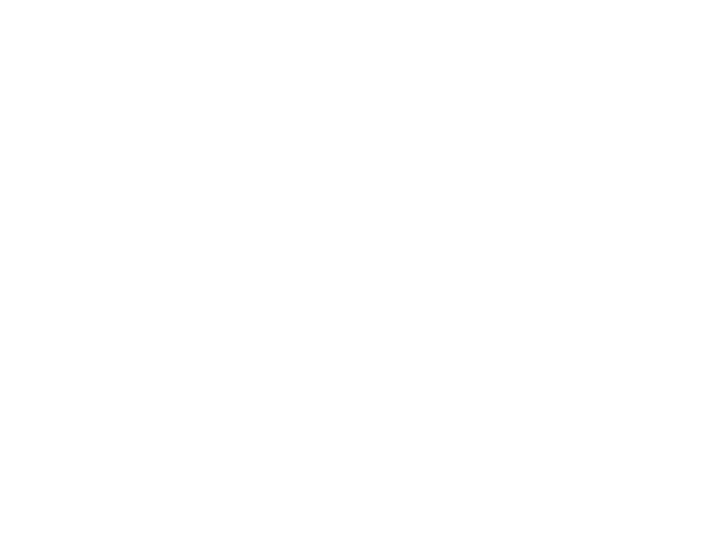
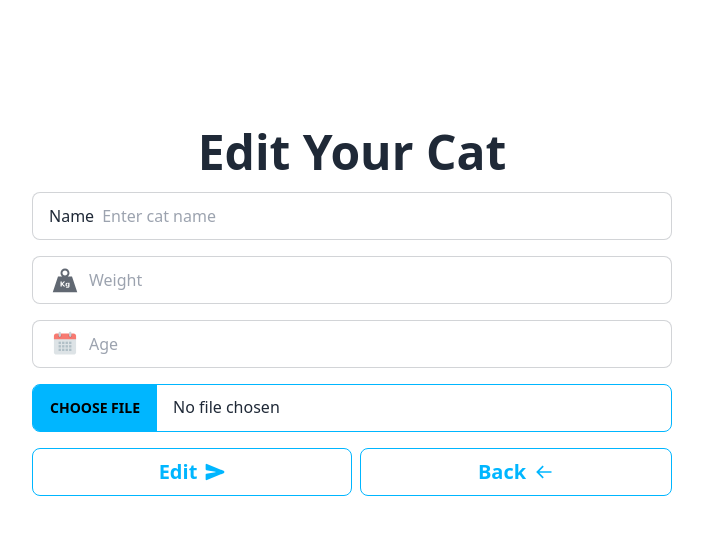
Before and after one commit to 5aledar/Cattery-saas, a React (Vite) app in the folder frontend/: page /edit/1 in a window 1280 px wide. Before the commit this address had no page. Shown: the top 534 px of the page, without its empty margins (288-991 px from the left). Built offline with nearby package versions, Linux system fonts and the light colour scheme; the HTML template or start-up script is replaced by a standard one.

Commit message:
-edit relation

```diff
--- a/frontend/src/App.jsx
+++ b/frontend/src/App.jsx
@@ -1,6 +1,6 @@
 import {  Route, Routes } from "react-router-dom";
 import {Home} from './pages/Home'
-import {Dashboard} from './pages/dashboard/dashboard'
+import {Dashboard} from './pages/dashboard/Dashboard'
 import { AddCat } from "./pages/dashboard/AddCat";
 import {EditCat} from './pages/dashboard/EditCat';
 import {ResourceCalculator} from './pages/ResourceCalculator'
@@ -11,7 +11,7 @@
       <Route path='/' element={<Home></Home>}></Route>
       <Route path='/dashboard' element={<Dashboard></Dashboard>}></Route>
       <Route path='/add' element={<AddCat></AddCat>}></Route>
-      <Route path='/edit' element={<EditCat></EditCat>}></Route>
+      <Route path='/edit/:catName' element={<EditCat></EditCat>}></Route>
       <Route path='/ResourceCalculator' element={<ResourceCalculator></ResourceCalculator>}></Route>
     </Routes>
     </>
--- a/frontend/src/componants/Table.jsx
+++ b/frontend/src/componants/Table.jsx
@@ -3,17 +3,16 @@
 import { MdEdit } from "react-icons/md";
 
 export const Table = () => {
-  const [data, setData] = useState([])
+  const [data, setData] = useState([]);
   const getCatData = async () => {
-    const res = await fetch('http://localhost:4000/cat/getAllCats')
-    const cats = await res.json()
-     setData(cats)
-  }
-
+    const res = await fetch("http://localhost:4000/cat/getAllCats");
+    const cats = await res.json();
+    setData(cats);
+  };
 
   useEffect(() => {
-    getCatData()
-  }, [])
+    getCatData();
+  }, []);
   // const data = [
   //   {
   //     id: 1,
@@ -95,7 +94,7 @@
                 </button>
               </td>
               <td className="flex gap-2 ">
-                <Link to="/edit">
+                <Link to={`/edit/${catName}`}>
                   <button className="btn btn-outline btn-warning btn-s">
                     Edit <MdEdit />
                   </button>
--- a/frontend/src/pages/dashboard/EditCat.jsx
+++ b/frontend/src/pages/dashboard/EditCat.jsx
@@ -1,24 +1,59 @@
 import React, { useState } from "react";
 import { GiWeight } from "react-icons/gi";
-import { FcCalendar } from "react-icons/fc"
+import { FcCalendar } from "react-icons/fc";
 import { IoSend } from "react-icons/io5";
 import { BiArrowBack } from "react-icons/bi";
-import { Link } from "react-router-dom";
+import { Link, useParams } from "react-router-dom";
 
 export const EditCat = () => {
+  const { catName } = useParams(); // Extract catId from route parameters
   const [name, setName] = useState("");
   const [weight, setWeight] = useState("");
   const [age, setAge] = useState("");
   const [file, setFile] = useState(null);
+  const [isLoading, setIsLoading] = useState(false);
+  const [message, setMessage] = useState("");
 
   const handleFileChange = (event) => {
     setFile(event.target.files[0]);
   };
 
+  const handleSubmit = async (event) => {
+    event.preventDefault();
+    setIsLoading(true);
+    setMessage("");
+
+    const formData = new FormData();
+    formData.append("name", name);
+    formData.append("weight", weight);
+    formData.append("age", age);
+    if (file) {
+      formData.append("file", file);
+    }
+
+    try {
+      const response = await fetch(`http://localhost:4000/cat/edit/${catName}`, {
+        method: "POST",
+        body: formData,
+      });
+
+      if (!response.ok) {
+        throw new Error("Failed to update cat");
+      }
+
+      setMessage("Cat updated successfully");
+    } catch (error) {
+      console.error("Error updating cat:", error);
+      setMessage("An error occurred while updating the cat");
+    } finally {
+      setIsLoading(false);
+    }
+  };
+
   return (
-    <>
-      <div className="w-1/2 m-auto h-full mt-32 flex flex-col gap-4">
-        <h1 className="text-5xl font-bold text-center">Your Cat is growing</h1>
+    <div className="w-1/2 m-auto h-full mt-32 flex flex-col gap-4">
+      <h1 className="text-5xl font-bold text-center">Edit Your Cat</h1>
+      <form onSubmit={handleSubmit} className="flex flex-col gap-4">
         <label className="input input-bordered flex items-center gap-2">
           Name
           <input
@@ -29,7 +64,7 @@
             onChange={(e) => setName(e.target.value)}
           />
         </label>
-        <label className="input input-bordered flex items-center gap-2 ">
+        <label className="input input-bordered flex items-center gap-2">
           <GiWeight className="h-7 w-8 opacity-70" />
           <input
             type="text"
@@ -39,7 +74,7 @@
             onChange={(e) => setWeight(e.target.value)}
           />
         </label>
-        <label className="input input-bordered flex items-center gap-2 ">
+        <label className="input input-bordered flex items-center gap-2">
           <FcCalendar className="h-7 w-8 opacity-70" />
           <input
             type="number"
@@ -54,9 +89,25 @@
           className="file-input file-input-bordered file-input-info w-full"
           onChange={handleFileChange}
         />
+        {message && (
+          <div
+            className={`alert ${
+              message.includes("success") ? "alert-success" : "alert-error"
+            }`}
+          >
+            {message}
+          </div>
+        )}
         <div className="flex gap-2">
-          <button className="btn btn-outline btn-info font-bold text-xl w-1/2">
-            Edit<IoSend className="text-xl" />
+          <button
+            type="submit"
+            className={`btn btn-outline btn-info font-bold text-xl w-1/2 ${
+              isLoading ? "loading" : ""
+            }`}
+            disabled={isLoading}
+          >
+            {isLoading ? "Submitting..." : "Edit"}
+            <IoSend className="text-xl" />
           </button>
           <Link className="w-full" to="/dashboard">
             <button className="btn btn-outline btn-info font-bold text-xl w-full">
@@ -64,7 +115,7 @@
             </button>
           </Link>
         </div>
-      </div>
-    </>
+      </form>
+    </div>
   );
 };
--- a/frontend/src/pages/dashboard/dashboard.jsx
+++ b/frontend/src/pages/dashboard/dashboard.jsx
@@ -2,7 +2,6 @@
 import { Nav } from "../../componants/Nav";
 import { Table } from "../../componants/Table";
 import { Link } from "react-router-dom";
-import { Fotter } from "../../componants/Fotter";
 export const Dashboard = () => {
   return (
     <>
```
